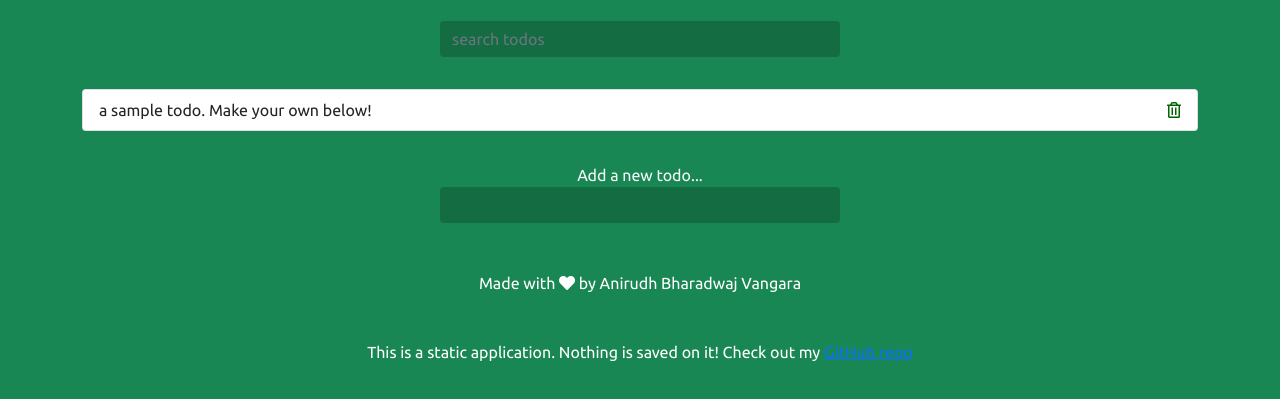
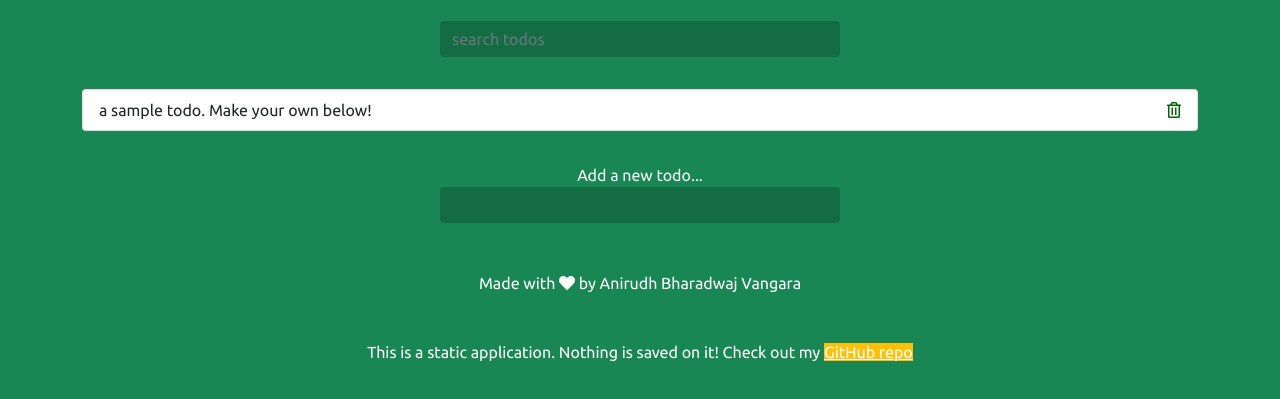
Before and after one commit to DevTechJr/JavaScript-Todo-List-Application--prototype-, a plain HTML site: page index.html in a window 1280 px wide. Shown: the part 75-474 px from the top of the page. Drawn offline with nearby package versions, Linux system fonts and the light colour scheme.

Commit message:
text color white for github repo link

```diff
--- a/index.html
+++ b/index.html
@@ -70,6 +70,7 @@
         This is a static application. Nothing is saved on it! Check out my
         <span
           ><a
+            class="text-white bg-warning"
             href="https://github.com/DevTechJr/JavaScript-Todo-List-Application--prototype-"
             >GitHub repo</a
           ></span
```
